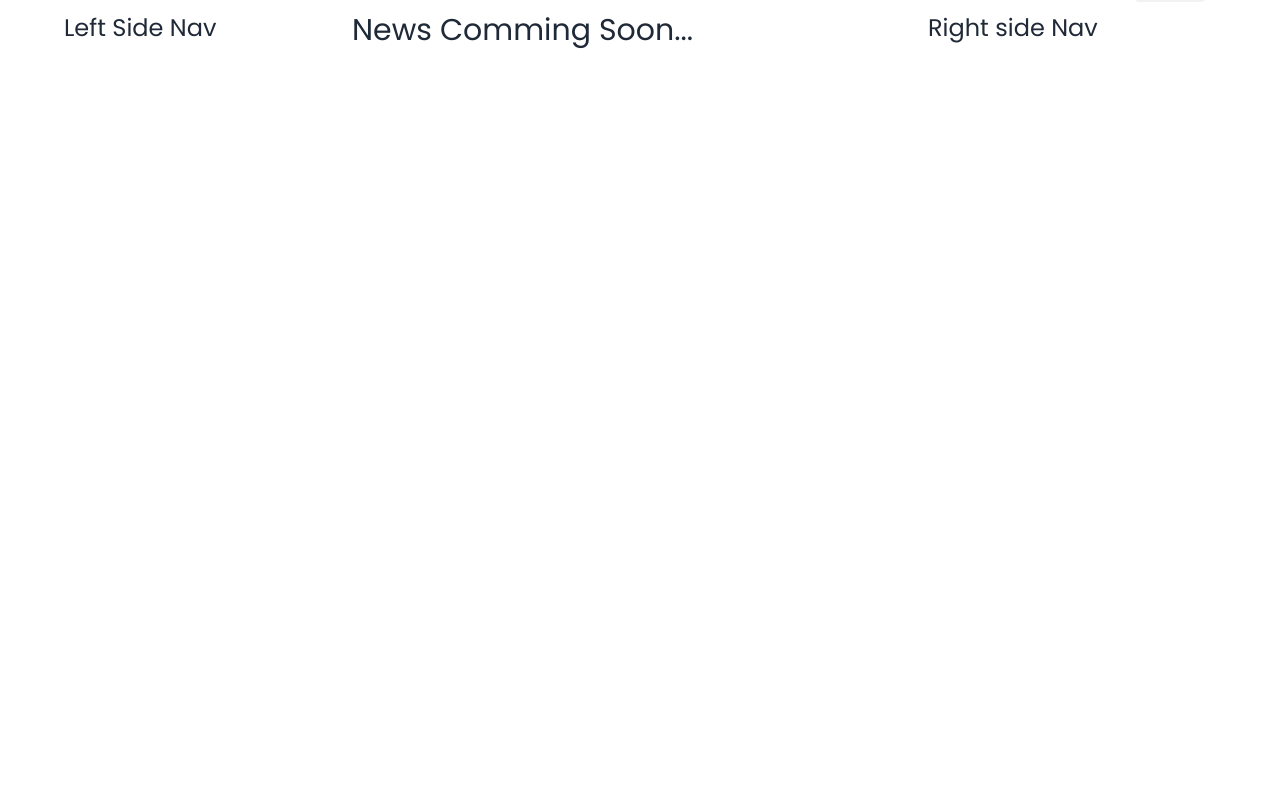
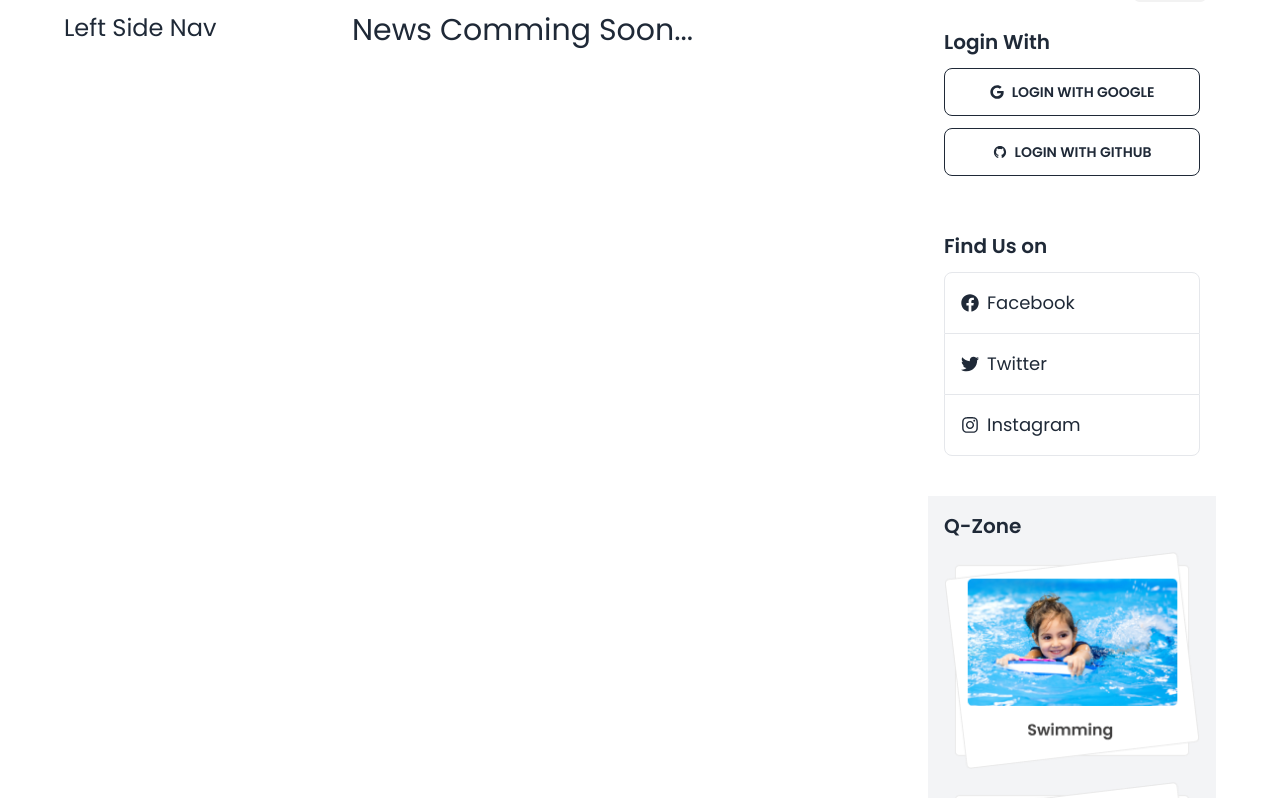
Before and after one commit to Ananda-Das/react-dragon-news, a React (Vite) app: page / in a window 1280 px wide. Shown: the part 282-1080 px from the top of the page. Before the commit the page ends 800 px from the top, so only its background shows below. Built offline with nearby package versions, Linux system fonts and the light colour scheme.

Commit message:
Right navigation and info with icons

```diff
--- a/package.json
+++ b/package.json
@@ -17,6 +17,7 @@
     "react": "^18.2.0",
     "react-dom": "^18.2.0",
     "react-fast-marquee": "^1.6.1",
+    "react-icons": "^4.11.0",
     "react-router-dom": "^6.16.0",
     "sort-by": "^1.2.0"
   },
--- a/src/pages/shared/RightSideNav.jsx
+++ b/src/pages/shared/RightSideNav.jsx
@@ -1,11 +1,54 @@
-// import React from 'react';
+import { FaFacebook, FaGoogle, FaInstagram, FaTwitter } from "react-icons/fa";
+import { AiFillGithub } from "react-icons/ai";
+import qzon1 from "../../assets/qZone1.png"
+import qzon2 from "../../assets/qZone2.png"
+import qzon3 from "../../assets/qZone3.png"
 
 const RightSideNav = () => {
-    return (
-        <div>
-            <h1 className="text-2xl">Right side Nav</h1>
-        </div>
-    );
+  return (
+    <div>
+      {/* login -start */}
+      <div className="p-4 space-y-3 mb-6">
+        <h1 className="text-xl font-semibold">Login With</h1>
+        <button className="btn w-full btn-outline">
+          <FaGoogle></FaGoogle>Login With Google
+        </button>
+        <button className="btn w-full btn-outline">
+          <AiFillGithub></AiFillGithub>Login With Github
+        </button>
+      </div>
+      {/* login -end */}
+
+      {/* find us on - start */}
+      <div className="p-4  mb-6">
+        <h1 className="text-xl font-semibold mb-3">Find Us on</h1>
+        <a href="" className="flex gap-2 text-lg border rounded-t-lg p-4 items-center">
+          <FaFacebook></FaFacebook> <span>Facebook</span>
+        </a>
+        <a href="" className="flex gap-2 text-lg border-x p-4 items-center">
+          <FaTwitter></FaTwitter>
+          <span>Twitter</span>
+        </a>
+        <a href="" className="flex gap-2 text-lg border rounded-b-lg p-4 items-center">
+          <FaInstagram></FaInstagram> <span>Instagram</span>
+        </a>
+      </div>
+      {/* find us on - end */}
+
+      {/* Q-Zone-start */}
+
+      <div className="p-4 space-y-3 mb-6 bg-gray-100">
+        <h1 className="text-xl font-semibold">Q-Zone</h1>
+        <img src={qzon1} alt="" />
+        <img src={qzon2} alt="" />
+        <img src={qzon3} alt="" />
+      </div>
+
+
+      {/* Q-Zone-end */}
+
+    </div>
+  );
 };
 
 export default RightSideNav;
```
Also changed, not shown: 1 other file (tests, documents, lock files or other folders).
